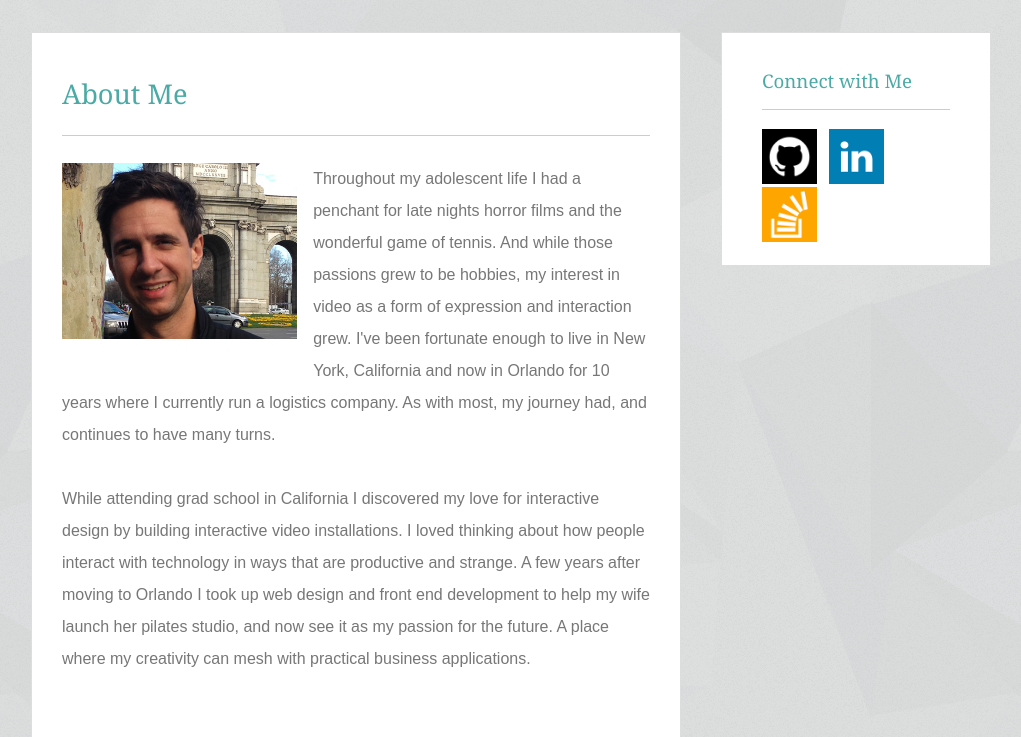
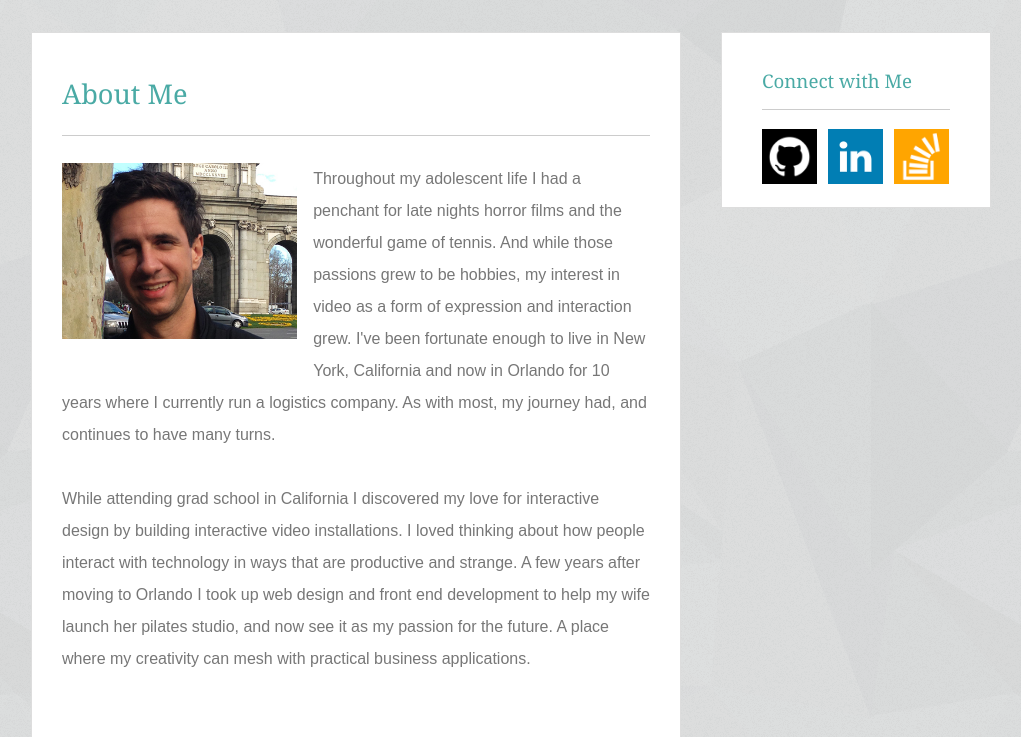
Before and after one commit to robbethencourt/Basic-Portfolio, a PHP site: page / in a window 1280 px wide. Shown: the part 113-850 px from the top of the page, without its empty margins (129-1150 px from the left). Run offline with PHP 8.4, Linux system fonts and the light colour scheme.

Commit message:
social network icons touchup

```diff
--- a/assets/css/style.css
+++ b/assets/css/style.css
@@ -178,7 +178,7 @@ aside {
 
 		.sm-nav img {
 			width: 55px;
-			margin-right: 12px;
+			margin-right: 11px;
 		}
 
 		.sm-nav li:last-of-type img {
```
